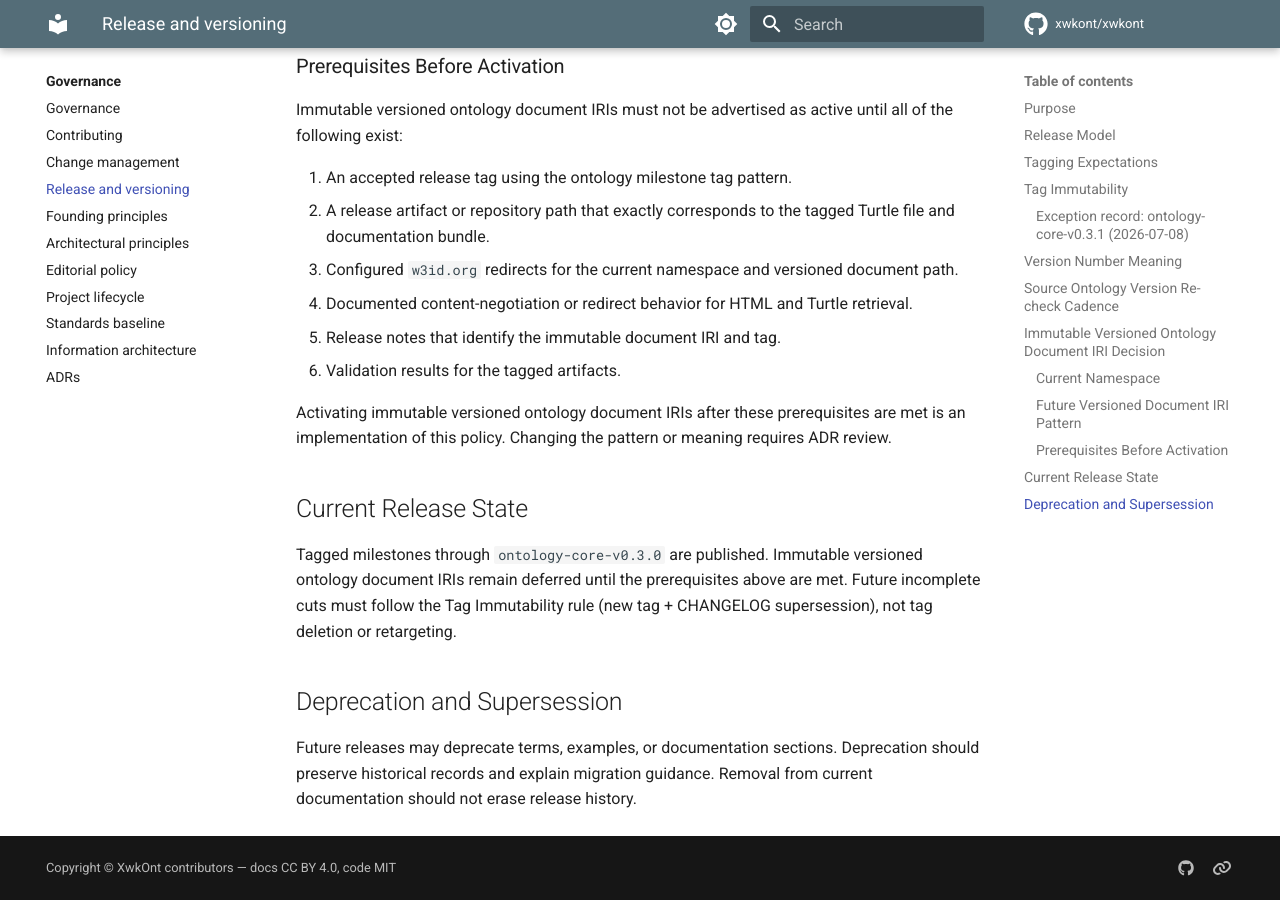
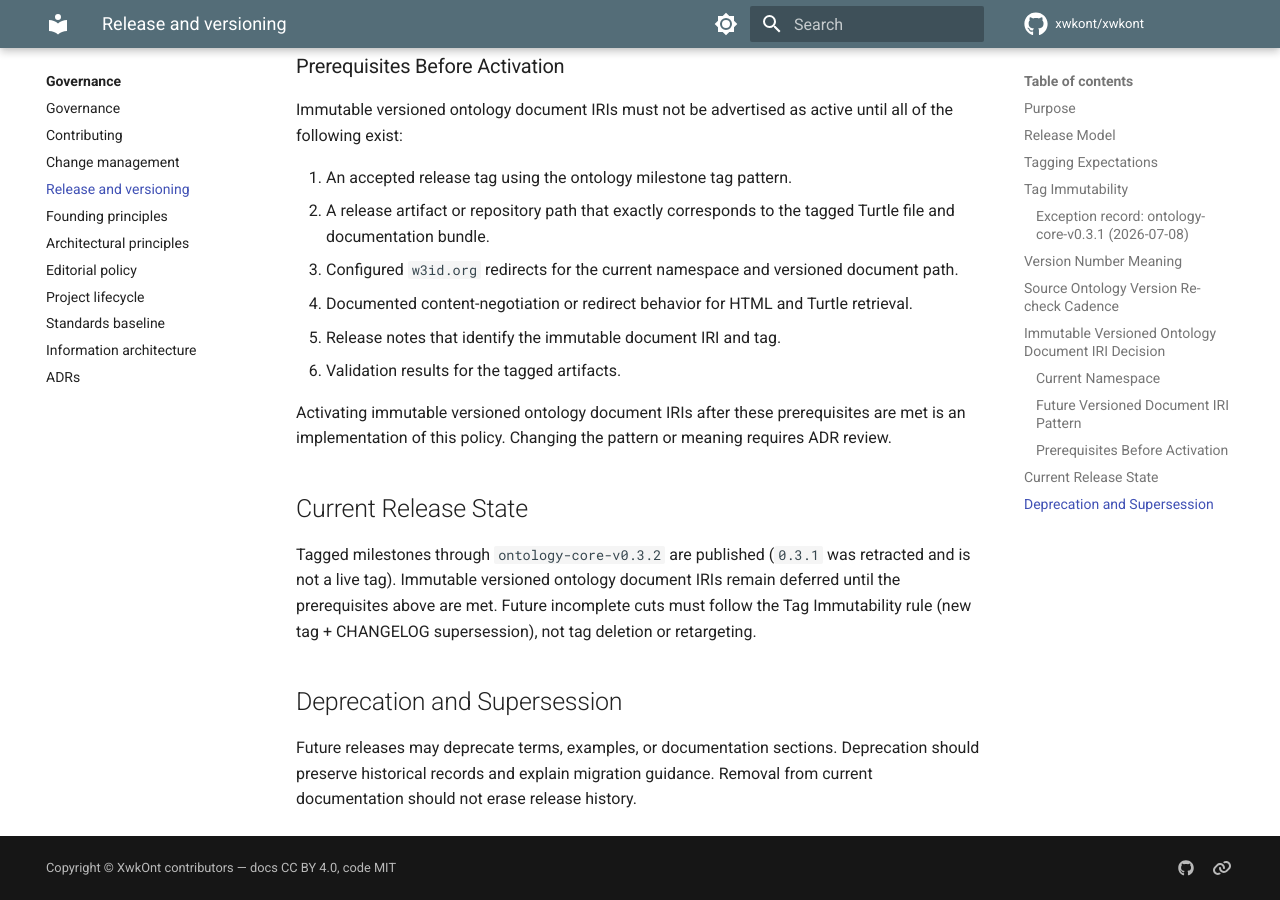
Before and after one commit to xwkont/xwkont, an MkDocs documentation site: the page built from docs/governance/release-versioning-policy.md, in a window 1280 px wide and 900 px high, scrolled down 3529 px. Built offline with MkDocs 1.6.1 and Material for MkDocs 9.7.7, drawn with Linux system fonts in a browser that asks for light colours; comment, search, counter and statistics services are not loaded.

Commit message:
Prepare ontology-core-v0.3.2 changelog for the stabilize and site cut.
Record the post-0.3.0 docs/site/Explore milestone and permanently retire 0.3.1 as a live tag number after its retraction.

```diff
--- a/docs/governance/release-versioning-policy.md
+++ b/docs/governance/release-versioning-policy.md
@@ -124,7 +124,7 @@ Activating immutable versioned ontology document IRIs after these prerequisites
 
 ## Current Release State
 
-Tagged milestones through `ontology-core-v0.3.0` are published. Immutable versioned ontology document IRIs remain deferred until the prerequisites above are met. Future incomplete cuts must follow the Tag Immutability rule (new tag + CHANGELOG supersession), not tag deletion or retargeting.
+Tagged milestones through `ontology-core-v0.3.2` are published (`0.3.1` was retracted and is not a live tag). Immutable versioned ontology document IRIs remain deferred until the prerequisites above are met. Future incomplete cuts must follow the Tag Immutability rule (new tag + CHANGELOG supersession), not tag deletion or retargeting.
 
 ## Deprecation and Supersession
 
```
Also changed, not shown: CHANGELOG.md (+9 -3 lines).
